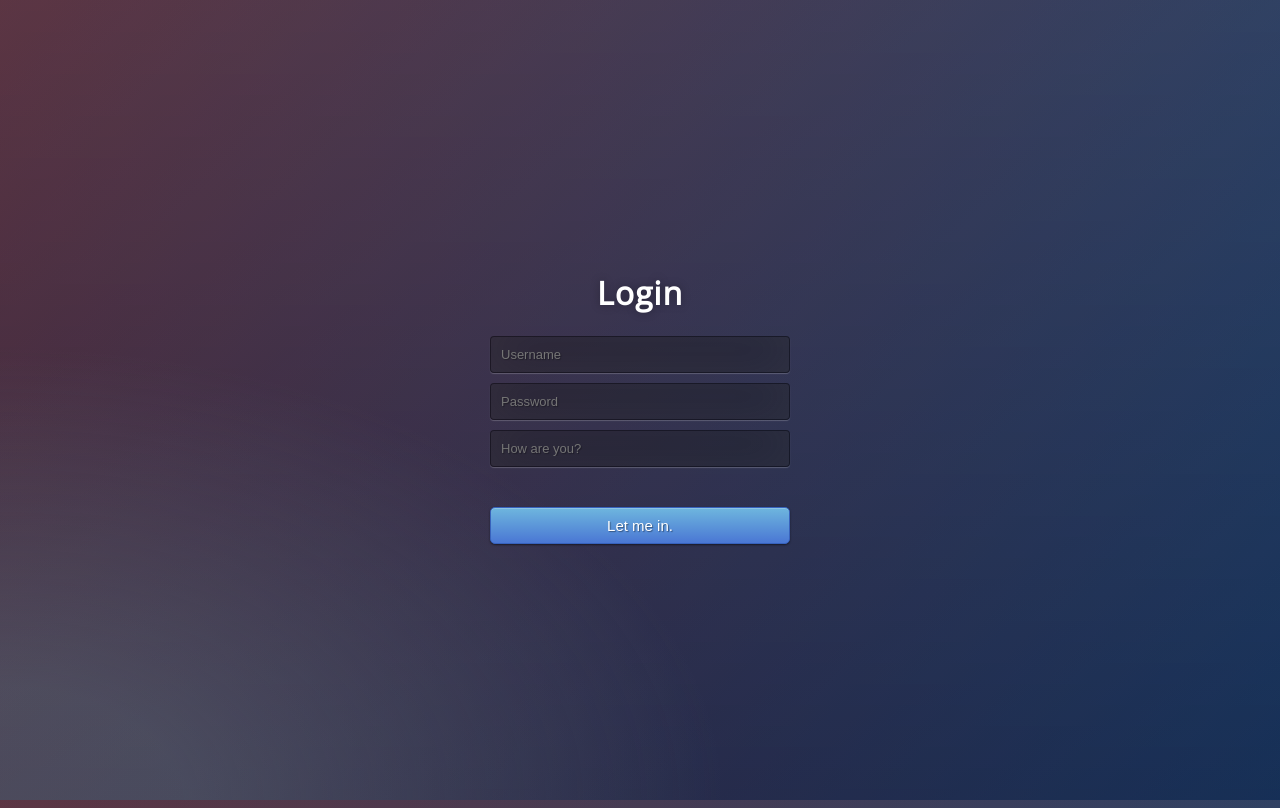
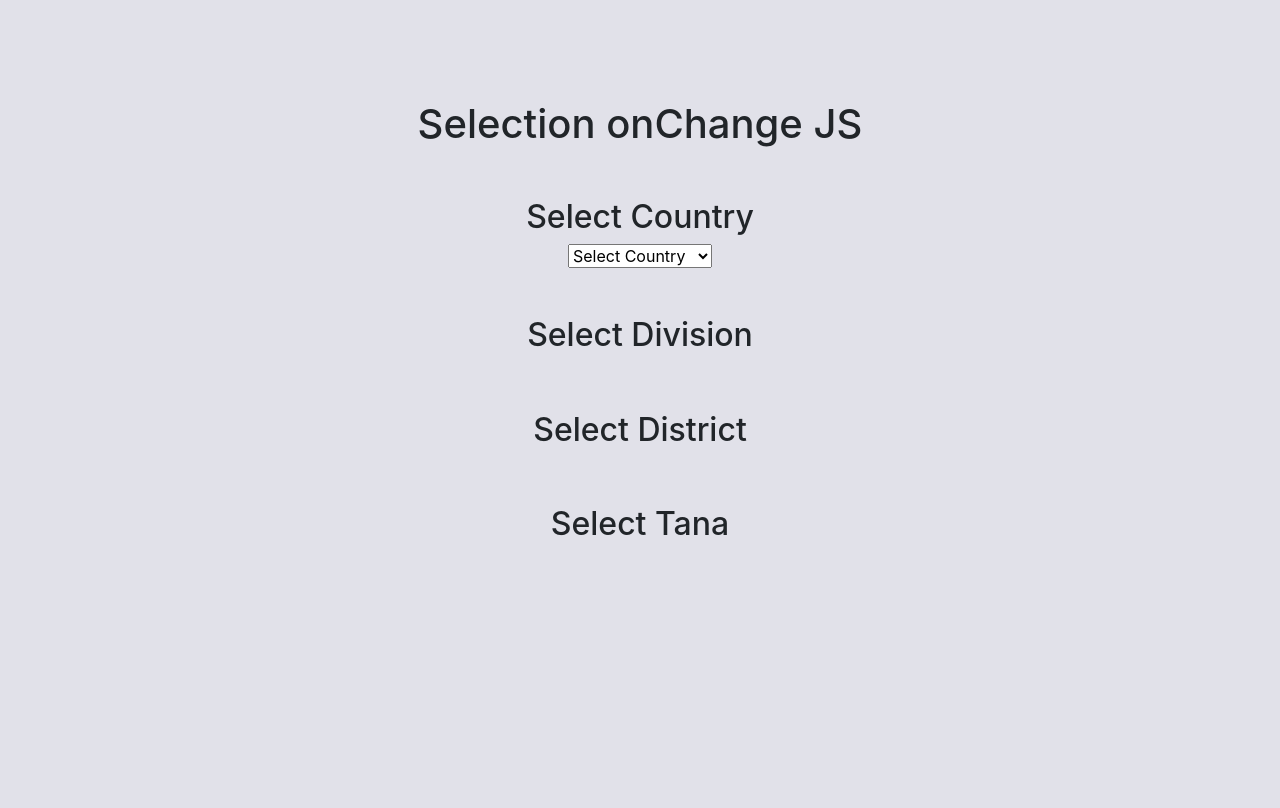
Before and after one commit to abudaud1993/Selection-onChange-JS, a plain HTML site: page index.html in a window 1280 px wide. Drawn offline with nearby package versions, Linux system fonts and the light colour scheme.

Commit message:
index some midified

```diff
--- a/index.html
+++ b/index.html
@@ -1,34 +1,102 @@
 <!doctype html>
 <html lang="en">
   <head>
-    <title>Title</title>
+    <title>
+
+    </title>
     <!-- Required meta tags -->
     <meta charset="utf-8">
     <meta name="viewport" content="width=device-width, initial-scale=1, shrink-to-fit=no">
 
     <!-- Bootstrap CSS -->
-    <!-- <link rel="stylesheet" href="https://stackpath.bootstrapcdn.com/bootstrap/4.3.1/css/bootstrap.min.css" integrity="sha384-ggOyR0iXCbMQv3Xipma34MD+dH/1fQ784/j6cY/iJTQUOhcWr7x9JvoRxT2MZw1T" crossorigin="anonymous"> -->
-    <link rel="stylesheet" type="text/css" href="/assets/style.css">
+    <link rel="stylesheet" href="https://stackpath.bootstrapcdn.com/bootstrap/4.3.1/css/bootstrap.min.css" integrity="sha384-ggOyR0iXCbMQv3Xipma34MD+dH/1fQ784/j6cY/iJTQUOhcWr7x9JvoRxT2MZw1T" crossorigin="anonymous">
   </head>
-  <body>
+  <body style="background: rgb(225, 225, 233);">
 
 
-    <div class="login">
-      <h1>Login</h1>
 
-          <input type="text" name="u" placeholder="Username"/>
-            <input type="password" name="p" placeholder="Password"/>
-            <input type="text" name="t" placeholder="How are you?">
-            <button type="submit" class="btn btn-primary btn-block btn-large">Let me in.</button>
+    <section class="header_section">
+      <div class="container">
+        <div class="row">
+          <div class="col-xl-12">
 
-    </div>
+            <div class="header text-center" style="margin: 100px;">
+              <h1>Selection onChange JS</h1>
+              <div class="working" style="margin-top: 50px;">
+
+
+                <div class="country">
+
+                  <h2>Select Country</h2>
+
+                  <select name="" id="">
+
+                  <option value="">Select Country</option>
+                  <option value="bd">Bangladesh</option>
+                  <option value="in">India</option>
+                  <option value="pk">Pakistan</option>
+                  <option value="ca">China</option>
+                  <option value="us">United states</option>
+                  <option value="uk">United Kingdom</option>
+                  <option value="ja">Japan</option>
+                  <option value="ri">Russia</option>
+                  <option value="sa">Saudi Arabia</option>
+
+                </select>
+
+                </div>
+
+
+                <br>
+                <br>
+
+                <div class="department">
+
+                  <h2>Select Division</h2>
+
+
+
+                </div>
+
+                <br>
+                <br>
+
+                <div class="district">
+
+                  <h2>Select District</h2>
+
+
+                </div>
+
+                <br>
+                <br>
+
+                <div class="tana">
+
+                  <h2>Select Tana</h2>
+
+                </div>
+
+                <br>
+                <br>
+
+
+
+
+              </div>
+            </div>
+          </div>
+        </div>
+      </div>
+    </section>
+
 
 
     <!-- Optional JavaScript -->
     <!-- jQuery first, then Popper.js, then Bootstrap JS -->
-    <!-- <script src="https://code.jquery.com/jquery-3.3.1.slim.min.js" integrity="sha384-q8i/X+965DzO0rT7abK41JStQIAqVgRVzpbzo5smXKp4YfRvH+8abtTE1Pi6jizo" crossorigin="anonymous"></script>
+    <script src="https://code.jquery.com/jquery-3.3.1.slim.min.js" integrity="sha384-q8i/X+965DzO0rT7abK41JStQIAqVgRVzpbzo5smXKp4YfRvH+8abtTE1Pi6jizo" crossorigin="anonymous"></script>
     <script src="https://cdnjs.cloudflare.com/ajax/libs/popper.js/1.14.7/umd/popper.min.js" integrity="sha384-UO2eT0CpHqdSJQ6hJty5KVphtPhzWj9WO1clHTMGa3JDZwrnQq4sF86dIHNDz0W1" crossorigin="anonymous"></script>
-    <script src="https://stackpath.bootstrapcdn.com/bootstrap/4.3.1/js/bootstrap.min.js" integrity="sha384-JjSmVgyd0p3pXB1rRibZUAYoIIy6OrQ6VrjIEaFf/nJGzIxFDsf4x0xIM+B07jRM" crossorigin="anonymous"></script> -->
+    <script src="https://stackpath.bootstrapcdn.com/bootstrap/4.3.1/js/bootstrap.min.js" integrity="sha384-JjSmVgyd0p3pXB1rRibZUAYoIIy6OrQ6VrjIEaFf/nJGzIxFDsf4x0xIM+B07jRM" crossorigin="anonymous"></script>
     <script src="assets/main.js"></script>
   </body>
 </html>
```
